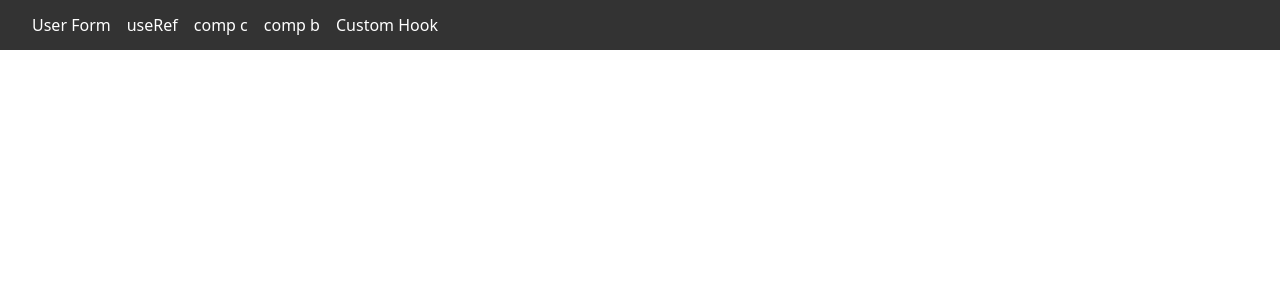
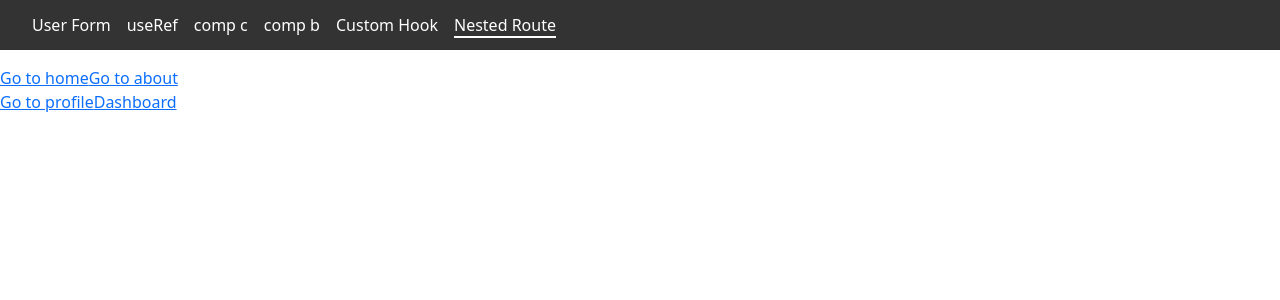
Before and after one commit to Vaibhavi7499/react-may-practice, a React (Vite) app: page /pages/home in a window 1280 px wide. Shown: the top 300 px of the page. Built offline with nearby package versions, Linux system fonts and the light colour scheme.

Commit message:
Nested route in reactJS

```diff
--- a/src/App.jsx
+++ b/src/App.jsx
@@ -1,26 +1,37 @@
-import React from 'react'
-import { BrowserRouter, Route, Router, Routes } from 'react-router-dom'
-import UserForm from './component/UserForm'
-import RoutingEx from './component/router/RoutingEx'
-import UseRefEx from './component/UseRefEx'
-import CompC from './component/propdrillingEx/CompC'
-import CompB from './component/propdrillingEx/CompB'
-import CounterEx from './component/custonHookEx/CounterEx'
+import UserForm from "./component/UserForm";
+import RoutingEx from "./component/router/RoutingEx";
+import UseRefEx from "./component/UseRefEx";
+import CompC from "./component/propdrillingEx/CompC";
+import CompB from "./component/propdrillingEx/CompB";
+import CounterEx from "./component/custonHookEx/CounterEx";
+import { Routes,Route } from "react-router-dom";
+import Pages from "./component/nestedRoute/Pages";
+import Home from "./component/nestedRoute/Home";
+import About from "./component/nestedRoute/About";
+import Profile from "./component/nestedRoute/Profile";
+import Dashboard from "./component/nestedRoute/Dashboard";
 
 const App = () => {
-  console.log("test")
+  console.log("test");
   return (
     <>
-<RoutingEx/>
-<Routes>
-  <Route path="userform" element={<UserForm/>} />
-  <Route path="useref" element={<UseRefEx/>} />
-  <Route path="compc" element={<CompC/>} />
-  <Route path="compb" element={<CompB/>} />
-  <Route path="counter" element={<CounterEx/>} />
-</Routes>
-</>
-  )
-}
+      <RoutingEx />
+      <Routes>
+        <Route path="userform" element={<UserForm />} />
+        <Route path="useref" element={<UseRefEx />} />
+        <Route path="compc" element={<CompC />} />
+        <Route path="compb" element={<CompB />} />
+        <Route path="counter" element={<CounterEx />} />
+        <Route path="/pages" element={<Pages/>}>
+        <Route path="home" element={<Home/>}>
+        <Route path="profile" element={<Profile/>} />
+        <Route path="dashboard" element={<Dashboard/>} />
+        </Route>
+        <Route path="about" element={<About/>} />
+        </Route>
+      </Routes>
+    </>
+  );
+};
 
-export default App
+export default App;
--- a/src/component/custonHookEx/useCounter.js
+++ b/src/component/custonHookEx/useCounter.js
@@ -1,16 +1,14 @@
-import { useState } from "react"
+import { useState } from "react";
 
 const useCounter = (initialValue) => {
+  let [counter, setCounter] = useState(initialValue);
 
-    let[counter,setCounter] = useState(initialValue);
+  const increment = () => setCounter((prevCount) => prevCount + 1);
 
-   const increment=()=>setCounter((prevCount)=>prevCount + 1);
+  const decrement = () => setCounter((prevCount) => prevCount - 1);
 
-   const decrement=()=>setCounter((prevCount)=>prevCount - 1);
+  const reset = () => setCounter(initialValue);
 
-   const reset=()=>setCounter(initialValue)
-
-return [counter,increment,decrement,reset]
-
-}
-export default useCounter
+  return [counter, increment, decrement, reset];
+};
+export default useCounter;
--- /dev/null
+++ b/src/component/nestedRoute/About.jsx
@@ -0,0 +1,9 @@
+import React from 'react'
+
+const About = () => {
+  return (
+    <div>About</div>
+  )
+}
+
+export default About
--- /dev/null
+++ b/src/component/nestedRoute/Dashboard.jsx
@@ -0,0 +1,9 @@
+import React from 'react'
+
+const Dashboard = () => {
+  return (
+    <div>Dashboard</div>
+  )
+}
+
+export default Dashboard
--- /dev/null
+++ b/src/component/nestedRoute/Home.jsx
@@ -0,0 +1,13 @@
+import { Link, Outlet } from 'react-router-dom'
+
+const Home = () => {
+  return (
+    <div>
+        <Link to="profile" >Go to profile</Link>
+        <Link to="Dashboard" >Dashboard</Link>
+        <Outlet/>
+    </div>
+  )
+}
+
+export default Home
--- /dev/null
+++ b/src/component/nestedRoute/Pages.jsx
@@ -0,0 +1,14 @@
+import React from 'react'
+import { Link, Outlet } from 'react-router-dom'
+
+const Pages = () => {
+  return (
+    <div>
+        <Link to="home" >Go to home</Link>
+        <Link to="about" >Go to about</Link>
+        <Outlet/>
+        </div>
+  )
+}
+
+export default Pages
--- /dev/null
+++ b/src/component/nestedRoute/Profile.jsx
@@ -0,0 +1,9 @@
+import React from 'react'
+
+const Profile = () => {
+  return (
+    <div>Profile</div>
+  )
+}
+
+export default Profile
--- a/src/component/router/RoutingEx.jsx
+++ b/src/component/router/RoutingEx.jsx
@@ -1,10 +1,10 @@
-import React from 'react'
-import { NavLink } from 'react-router-dom'
-import "./routing.scss"
+import React from "react";
+import { NavLink } from "react-router-dom";
+import "./routing.scss";
 
 const RoutingEx = () => {
   return (
-    <ul className='main-tag'>
+    <ul className="main-tag">
       <li>
         <NavLink to="userform">User Form</NavLink>
       </li>
@@ -20,8 +20,11 @@ const RoutingEx = () => {
       <li>
         <NavLink to="counter">Custom Hook</NavLink>
       </li>
+      <li>
+        <NavLink to="pages">Nested Route</NavLink>
+      </li>
     </ul>
-  )
-}
+  );
+};
 
-export default RoutingEx
+export default RoutingEx;
```
Lines whose indentation alone changed are shown as unchanged.
